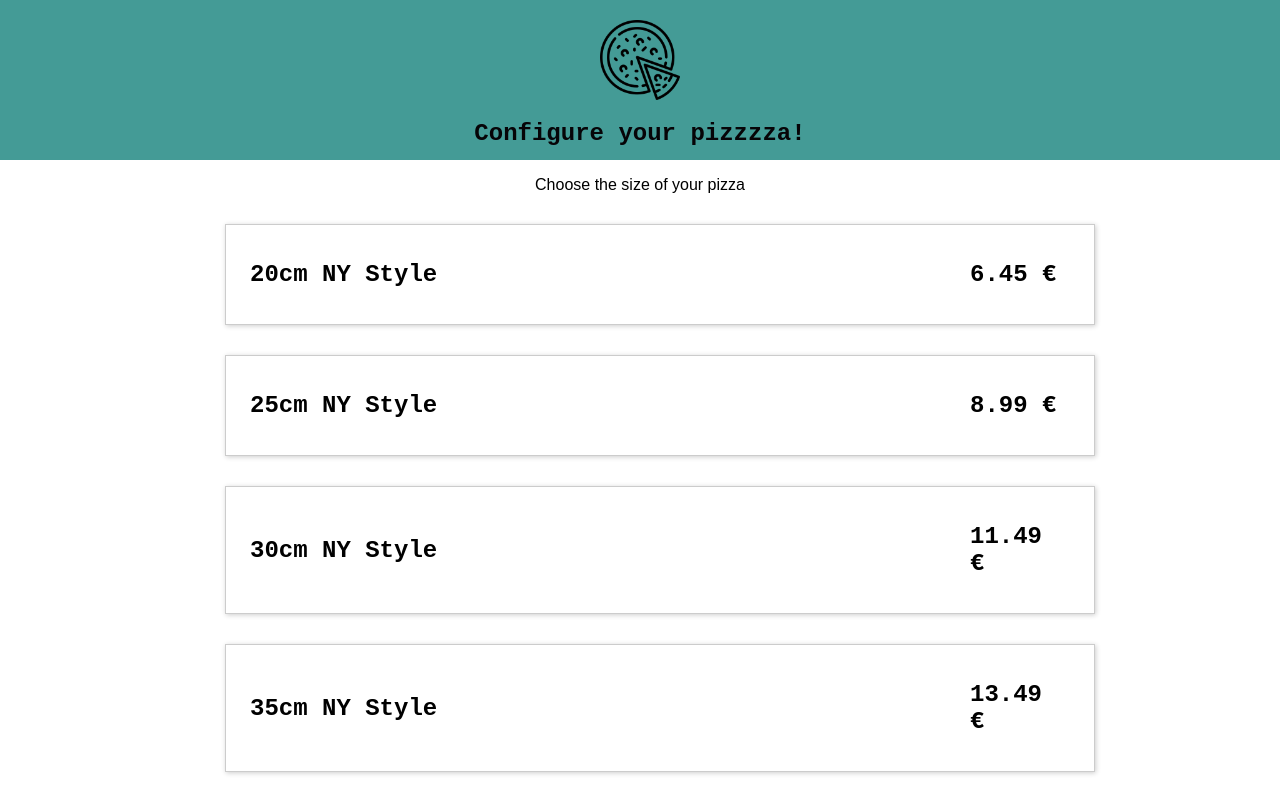
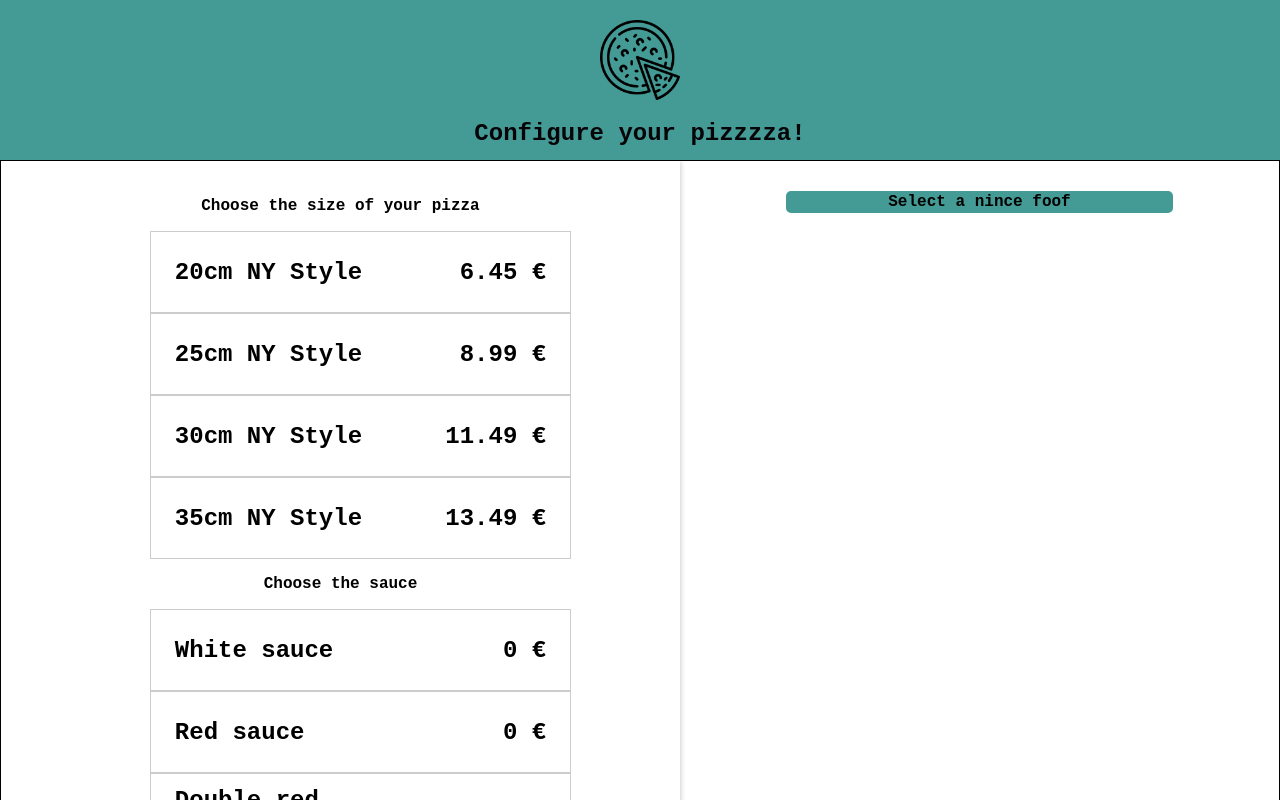
Before and after one commit to Panduss/Pizzzza, a React (Create React App) app: page / in a window 1280 px wide. Shown: the top 800 px of the page. Built offline with nearby package versions, Linux system fonts and the light colour scheme.

Commit message:
now I can add countless elements to the cart's state:D

```diff
--- a/src/actions/cart.js
+++ b/src/actions/cart.js
@@ -3,14 +3,21 @@ export const DELETE_ITEM = "DELETE_ITEM"
 
 export function addToCart(payload) {
     return {
-        type: ADD_ITEM,
-        payload: payload
+            type: ADD_ITEM,
+            payload: payload
     }
 }
 
-export function removeItem(payload) {
-    return {
-        type: DELETE_ITEM,
-        payload: payload
-    }
-}
+// export function addToCart(payload) {
+//     return {
+//         type: ADD_ITEM,
+//         payload: payload
+//     }
+// }
+
+// export function removeItem(payload) {
+//     return {
+//         type: DELETE_ITEM,
+//         payload: payload
+//     }
+// }
--- a/src/components/MainPage.css
+++ b/src/components/MainPage.css
@@ -1,12 +1,32 @@
-
-ul.Foodbox {
-    width: 300pxpx;
-    margin: 30px auto;
-    padding: 0;
+.wrapper {
+  border: 1px solid black;
+  overflow: hidden;
+}
+.allFoodbox {
+    width: 50%;
+    /* margin: 30px auto; */
+    padding: 20px;
     box-shadow: 1px 1px 5px rgba(0,0,0, 0.2);
     font-family: 'Courier New', Courier, monospace;
-    font-weight: bold
+    font-weight: bold;
+    float:left;
   }
+
+.showPrice {
+  width: 30%;
+  border: 1px solid rgb(68, 155, 150);
+  border-width: 2px;
+  border-radius: 5px;
+  overflow: hidden;
+  margin: 30px auto auto auto;
+  background-color: rgb(68, 155, 150);
+  font-family: 'Courier New', Courier, monospace;
+  font-weight: bold;
+}
+
+/* .showPrice div {
+  font-style: white;
+} */
 
 ul {
     list-style: none;
--- a/src/components/MainPage.js
+++ b/src/components/MainPage.js
@@ -3,11 +3,14 @@ import { Component } from 'react';
 import PizzaBase from '../containers/Base'
 import PizzaSauce from '../containers/Sauce'
 import PizzaTopping from '../containers/Topping'
+import Price from '../containers/Price'
+import './MainPage.css'
 
 
 export default class App extends Component {
     render() {
         return (
+            <div className="wrapper">
                 <div className="allFoodbox">
                     <p>Choose the size of your pizza</p>
                     <PizzaBase />
@@ -15,6 +18,10 @@ export default class App extends Component {
                     <PizzaSauce />
                     <p>Choose toppings (3 max)</p>
                     <PizzaTopping />
+                </div>
+                <div className="showPrice">
+                    <Price />
+                </div>
             </div>
         )
     }
--- a/src/containers/Base.js
+++ b/src/containers/Base.js
@@ -4,18 +4,25 @@ import './pizzaConfig.css'
 import './AddItemButton.css'
 import { connect } from 'react-redux'
 import { addToCart } from '../actions/cart'
+// we use bindActionCreators to make sure that the action
+// that is generated by the action creator flows through
+// all on our different reducers
+import { bindActionCreators } from 'redux';
 
 class PizzaBase extends Component {
   renderList() {
     return this.props.base.map((item) => {
       return (
-        <li className="Foodbox" key={item.id}>
+        <li
+        key={item.id}
+        onClick={() => this.props.addToCart(item)}
+        className="Foodbox">
         <p className="name">{item.name} </p>
         <p className="price">{item.price} €</p>
         </li>
       )
     })
-    console.log(this.props.item)
+    // console.log(this.props.item)
   }
 
 
@@ -36,8 +43,20 @@ function mapStateToProps(state) {
     base: state.base
   }
 }
+// anything returned from this function will end up as props
+// on the container
+function mapDispatchToProps(dispatch) {
+  // whenever an item gets selected result should be passed
+  // to all of our reducers
+  // now we can call this.props.addToCart and that will call
+  // our action creator
+  return bindActionCreators({ addToCart: addToCart }, dispatch)
+}
 
-export default connect(mapStateToProps)(PizzaBase)
+// Promote PizzaBase from a component to a container - it needs to
+// know about the new dispatch method: addToCart. Make it available
+// as a prop.
+export default connect(mapStateToProps, mapDispatchToProps)(PizzaBase)
 
 // export class Base extends Component {
 //  constructor(props) {
--- a/src/containers/Price.js
+++ b/src/containers/Price.js
@@ -0,0 +1,27 @@
+import React, {Component} from 'react'
+import { connect } from 'react-redux'
+
+
+class Price extends Component {
+    render() {
+        if(!this.props.cart) {
+            return <div>Select a nince foof</div>
+        }
+
+        return (
+            <div>
+                <h3>You pay:</h3>
+                <div>{this.props.cart} </div>
+            </div>
+        )
+    }
+}
+
+function mapStateToProps(state) {
+    return {
+        cart: state.cart
+
+    }
+}
+
+export default connect(mapStateToProps)(Price)
--- a/src/containers/Sauce.js
+++ b/src/containers/Sauce.js
@@ -4,16 +4,18 @@ import './pizzaConfig.css'
 import './AddItemButton.css'
 import { connect } from 'react-redux'
 import { addToCart } from '../actions/cart'
-
-
+import { bindActionCreators } from 'redux';
 
 class PizzaSauce extends Component {
   renderList() {
-    return this.props.sauce.map((sauce) => {
+    return this.props.sauce.map((item) => {
       return (
-        <li className="Foodbox" key={sauce.id}>
-        <p className="name">{sauce.name} </p>
-        <p className="price">{sauce.price} €</p>
+        <li
+        key={item.id}
+        onClick={() => this.props.addToCart(item)}
+        className="Foodbox">
+        <p className="name">{item.name} </p>
+        <p className="price">{item.price} €</p>
         </li>
       )
     })
@@ -34,4 +36,8 @@ function mapStateToProps(state) {
   }
 }
 
-export default connect(mapStateToProps)(PizzaSauce)
+function mapDispatchToProps(dispatch) {
+  return bindActionCreators({ addToCart: addToCart }, dispatch)
+}
+
+export default connect(mapStateToProps, mapDispatchToProps)(PizzaSauce)
--- a/src/containers/Topping.js
+++ b/src/containers/Topping.js
@@ -4,16 +4,18 @@ import './pizzaConfig.css'
 import './AddItemButton.css'
 import { connect } from 'react-redux'
 import { addToCart } from '../actions/cart'
-
-
+import { bindActionCreators } from 'redux';
 
 class PizzaTopping extends Component {
   renderList() {
-    return this.props.topping.map((topping) => {
+    return this.props.topping.map((item) => {
       return (
-        <li className="Foodbox" key={topping.id}>
-        <p className="name">{topping.name} </p>
-        <p className="price">{topping.price} €</p>
+        <li
+        key={item.id}
+        onClick={() => this.props.addToCart(item)}
+        className="Foodbox">
+        <p className="name">{item.name} </p>
+        <p className="price">{item.price} €</p>
         </li>
       )
     })
@@ -33,4 +35,8 @@ function mapStateToProps(state) {
   }
 }
 
-export default connect(mapStateToProps)(PizzaTopping)
+function mapDispatchToProps(dispatch) {
+  return bindActionCreators({ addToCart: addToCart }, dispatch)
+}
+
+export default connect(mapStateToProps, mapDispatchToProps)(PizzaTopping)
--- a/src/containers/pizzaConfig.css
+++ b/src/containers/pizzaConfig.css
@@ -6,36 +6,39 @@ li.Foodbox {
     max-width: 70%;
     align-items: center;
     margin: auto;
+    font-family: 'Courier New', Courier, monospace;
+    font-weight: bold;
+    max-height: 80px;
 
   }
 
-  li.Foodbox {
-    width: 300pxpx;
+  /* li.Foodbox {
+    width: 300px;
     margin: 30px auto;
     padding: 0;
     box-shadow: 1px 1px 5px rgba(0,0,0, 0.2);
-    font-family: 'Courier New', Courier, monospace;
-    font-weight: bold
-  }
+
+  } */
 
 ul {
     list-style: none;
   }
 
-  li.Foodbox p {
+li.Foodbox p {
     flex: 1;
     padding: 12px 24px;
     text-align: left;
     font-size: 150%;
   }
 
-  li.Foodbox p.name {
+li.Foodbox p.name {
     font-weight: bold;
     vertical-align: middle;
   }
 
- li.Foodbox p.price {
-    max-width: 100px;
+li.Foodbox p.price {
+    max-width: 120px;
+    text-align: right;
   }
 
 /*
--- a/src/reducers/cart.js
+++ b/src/reducers/cart.js
@@ -1,9 +1,20 @@
-import initialState from './initialState';
+// import initialState from './initialState';
+// const price = 0
 
-const cart = (state = initialState.cart, action = {} ) => {
+// const cart = (state = [], action = {} ) => {
+// switch(action.type) {
+//     case 'ADD_ITEM':
+//         return price + (action.payload.price)
+//     default:
+//     return state
+//     }
+// }
+
+const cart = (state = 0, action = {} ) => {
     switch(action.type) {
         case 'ADD_ITEM' :
-            return [...state, action.item]
+        // const newItem = Number(action.payload.price)
+            return state + action.payload.price
         case 'DELETE_ITEM' :
             return state.filter (i => i.id !== action.item.id)
         default:
@@ -13,4 +24,5 @@ const cart = (state = initialState.cart, action = {} ) => {
     }
 }
 
+
 export default cart
--- a/src/reducers/index.js
+++ b/src/reducers/index.js
@@ -1,11 +1,11 @@
 import cart from './cart'
-import base from './base'
-import sauce from './sauce'
-import topping from './topping'
+import pizzabase from './base'
+import pizzasauce from './sauce'
+import pizzatopping from './topping'
 
 export default {
     cart: cart,
-    base: base,
-    sauce: sauce,
-    topping: topping
+    base: pizzabase,
+    sauce: pizzasauce,
+    topping: pizzatopping
 }
--- a/src/reducers/initialState.js
+++ b/src/reducers/initialState.js
@@ -1,5 +1,5 @@
 export default {
-    cart: [],
+    cart: [0],
     base: [
             { id: 1, name: '20cm NY Style', price: 6.45 },
             { id: 2, name: '25cm NY Style', price: 8.99 },
```
Lines whose indentation alone changed are shown as unchanged.
